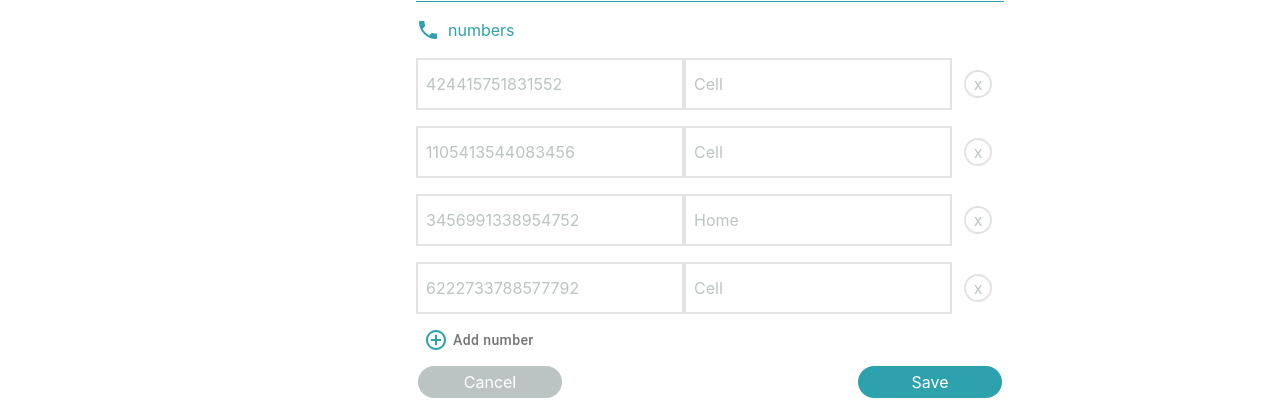
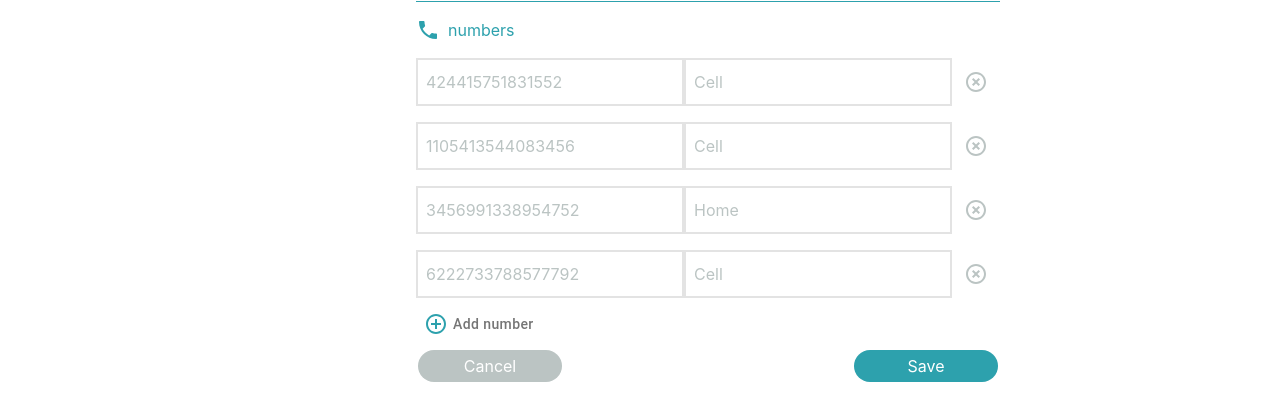
Before and after one commit to mladenkn/react-next-phonebook, a React (Vite) app: page /contact/edit/1 in a window 1280 px wide. Shown: the part 327-727 px from the top of the page. Built offline with nearby package versions, Linux system fonts and the light colour scheme.

Commit message:
contact-form +

```diff
--- a/src/phonebook/contact/contact-form.tsx
+++ b/src/phonebook/contact/contact-form.tsx
@@ -7,6 +7,7 @@ import EmailIcon from "@material-ui/icons/Email"
 import PhoneIcon from "@material-ui/icons/Phone"
 import PersonOutlinedIcon from "@material-ui/icons/PersonOutlined"
 import AddCircleOutline from "@material-ui/icons/AddCircleOutline"
+import HighlightOffIcon from "@material-ui/icons/HighlightOff"
 import { cn } from "../../utils"
 
 /*
@@ -80,13 +81,8 @@ const ContactForm = ({ initialInput, onChange }: Props) => {
                       className={cn(styles.input, "max-sm-mb-2 max-sm:w-full")}
                     />
                     <Field name={`numbers.${index}.label`} className={styles.input} />
-                    <IconButton
-                      className="flex items-center justify-center"
-                      onClick={() => arr.remove(index)}
-                    >
-                      <span className="inline-block h-7 w-7 rounded-full border-2 border-solid border-secondary-light text-center text-base text-secondary-main">
-                        x
-                      </span>
+                    <IconButton onClick={() => arr.remove(index)}>
+                      <HighlightOffIcon className="text-secondary-main" />
                     </IconButton>
                   </div>
                 ))}
```
